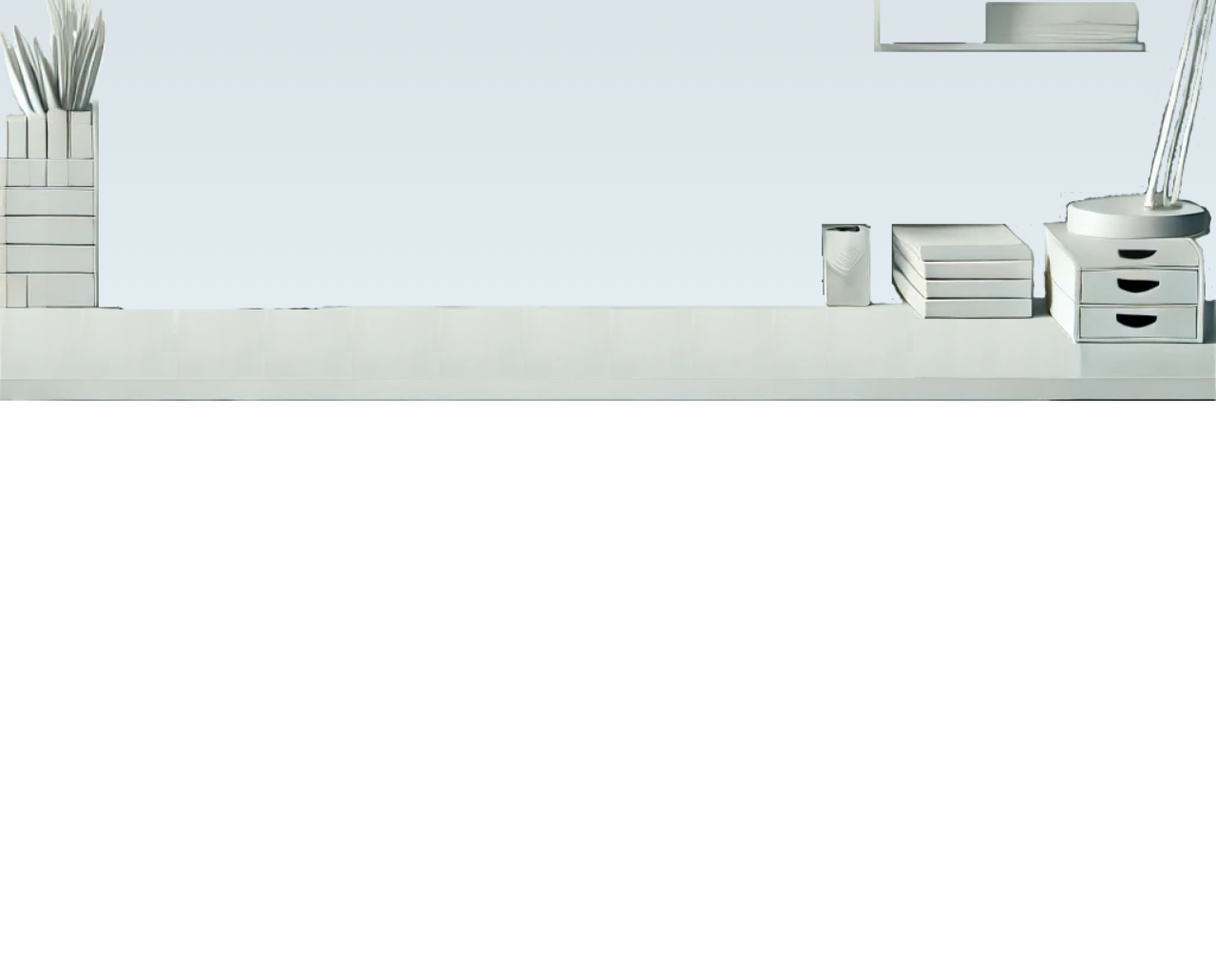
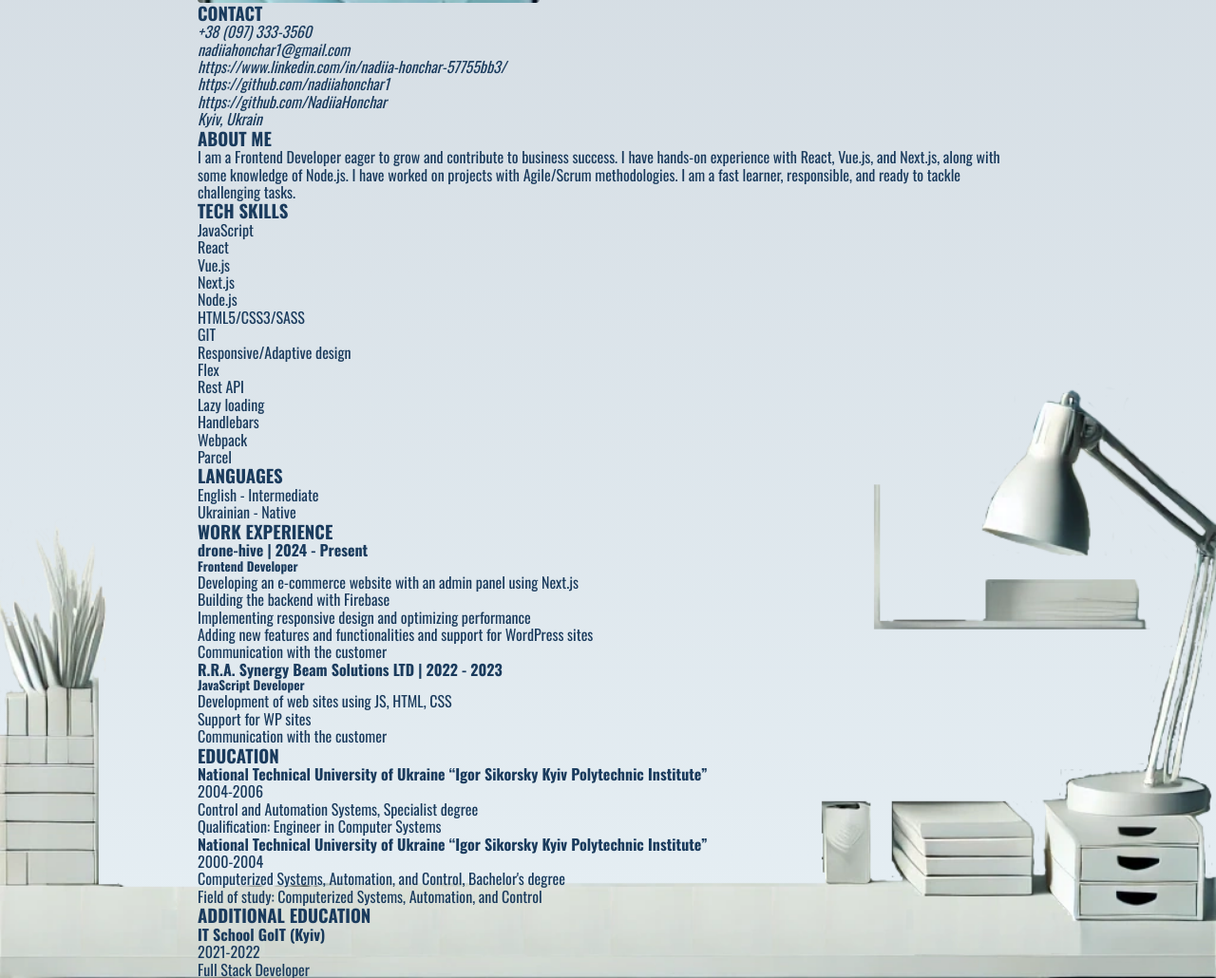
Before and after one commit to nadiiahonchar1/portfolio, a plain HTML site: page index.html in a window 1280 px wide. Shown: the part 378-1408 px from the top of the page at 95% size. Before the commit the page ends 800 px from the top, so only its background shows below. Drawn offline with nearby package versions, Linux system fonts and the light colour scheme.

Commit message:
added html

```diff
--- a/css/styles.css
+++ b/css/styles.css
@@ -19,12 +19,44 @@ body {
   height: 100%;
   margin: 0;
   background: linear-gradient(180deg, #d0d8df, #e6eff4);
+  font-family: 'Oswald', sans-serif;
+  font-optical-sizing: auto;
+  font-weight: 400;
+  font-style: normal;
+  color: #1a3b5d;
+}
+
+ul {
+  list-style: none;
+  padding-left: 0;
+}
+
+a {
+  text-decoration: none;
+  color: inherit;
+}
+
+h1 {
+  font-size: 32px;
+  margin: 8px 0;
+}
+
+h3 {
+  text-transform: uppercase;
+}
+h1,
+h2,
+h3,
+h4,
+h5,
+h6 {
+  font-weight: 700;
 }
 
 .table {
   width: 100%;
-  height: 100vh;
-  background-image: url("/assets/table.webp");
+  min-height: 100vh;
+  background-image: url('/assets/table.webp');
   background-size: contain;
   background-repeat: no-repeat;
   background-position: center bottom;
@@ -32,20 +64,22 @@ body {
 }
 
 .container {
-  /* position: relative; */
   max-width: 600px;
   margin: 0 auto;
   padding: 0 var(--padding-size-mobile);
 }
 
+.title {
+  text-align: center;
+  width: 350px;
+  margin-bottom: 24px;
+}
+
 .photo {
-  /* position: absolute; */
-  /* top: var(--padding-size-mobile);
-  left: var(--padding-size-mobile); */
   width: 45vmin;
   height: auto;
   padding: 4px;
-  background-image: url("/assets/descP.webp");
+  background-image: url('/assets/descP.webp');
   background-size: cover;
   background-repeat: no-repeat;
   border-radius: 4px;
@@ -72,11 +106,6 @@ img {
     max-width: 540px;
     padding: 0 var(--padding-size-tablet);
   }
-
-  /* .photo {
-    top: var(--padding-size-tablet);
-    left: var(--padding-size-tablet);
-  } */
 }
 
 @media (min-width: 1025px) {
@@ -84,9 +113,4 @@ img {
     max-width: 960px;
     padding: 0 var(--padding-size-desktop);
   }
-
-  /* .photo {
-    top: var(--padding-size-desktop);
-    left: var(--padding-size-desktop);
-  } */
 }
--- a/index.html
+++ b/index.html
@@ -6,21 +6,166 @@
     <title>Portfolio</title>
     <link
       rel="stylesheet"
-      href="https://cdnjs.cloudflare.com/ajax/libs/modern-normalize/1.1.0/modern-normalize.min.css"
+      href="https://cdnjs.cloudflare.com/ajax/libs/normalize/8.0.1/normalize.min.css"
+      integrity="sha512-NhSC1YmyruXifcj/KFRWoC561YpHpc5Jtzgvbuzx5VozKpWvQ+4nXhPdFgmx8xqexRcpAglTj9sIBWINXa8x5w=="
+      crossorigin="anonymous"
+      referrerpolicy="no-referrer"
+    />
+    <link rel="preconnect" href="https://fonts.googleapis.com" />
+    <link rel="preconnect" href="https://fonts.gstatic.com" crossorigin />
+    <link
+      href="https://fonts.googleapis.com/css2?family=Oswald:wght@200..700&display=swap"
+      rel="stylesheet"
     />
     <link href="./css/styles.css" rel="stylesheet" />
   </head>
   <body>
+    <header>
+      <div class="container title">
+        <h1>Nadiia Honchar</h1>
+        <hr />
+        <h2>FRONT-END-DEVELOPER</h2>
+      </div>
+    </header>
     <section class="table">
       <div class="container">
-        <h1>Nadiia Honchar</h1>
-        <hr/>
-        <h2>FRONT-END-DEVELOPER</h2>
-        <div class="photo">
-          <img alt="My photo" src="/assets/Photo.png" />
-        </div>
-        <div class="contact"></div>
-          <h2>Contact</h2>
+        <div>
+          <div class="sidebar">
+            <div class="photo">
+              <img alt="My photo" src="/assets/Photo.png" />
+            </div>
+            <div>
+              <h3>Contact</h3>
+
+              <address class="address">
+                <ul>
+                  <li>
+                    <a href="tel:+380973333560">+38 (097) 333-3560</a>
+                  </li>
+                  <li>
+                    <a href="mailto:nadiiahonchar1@gmail.com">nadiiahonchar1@gmail.com</a>
+                  </li>
+                  <li>
+                    <a href="https://www.linkedin.com/in/nadiia-honchar-57755bb3/"
+                      >https://www.linkedin.com/in/nadiia-honchar-57755bb3/</a
+                    >
+                  </li>
+                  <li>
+                    <a href="https://github.com/nadiiahonchar1"
+                      >https://github.com/nadiiahonchar1</a
+                    >
+                  </li>
+                  <li>
+                    <a href="https://github.com/NadiiaHonchar">https://github.com/NadiiaHonchar</a>
+                  </li>
+                  <li>
+                    <a href="https://maps.app.goo.gl/PHRDdEQjLKyy6As76"> Kyiv, Ukrain</a>
+                  </li>
+                </ul>
+              </address>
+            </div>
+            <div class="about-me">
+              <h3>About Me</h3>
+              <p>
+                I am a Frontend Developer eager to grow and contribute to business success. I have
+                hands-on experience with React, Vue.js, and Next.js, along with some knowledge of
+                Node.js. I have worked on projects with Agile/Scrum methodologies. I am a fast
+                learner, responsible, and ready to tackle challenging tasks.
+              </p>
+            </div>
+            <div class="tech-skills">
+              <h3>TECH SKILLS</h3>
+              <ul>
+                <li>JavaScript</li>
+                <li>React</li>
+                <li>Vue.js</li>
+                <li>Next.js</li>
+                <li>Node.js</li>
+                <li>HTML5/CSS3/SASS</li>
+                <li>GIT</li>
+                <li>Responsive/Adaptive design</li>
+                <li>Flex</li>
+                <li>Rest API</li>
+                <li>Lazy loading</li>
+                <li>Handlebars</li>
+                <li>Webpack</li>
+                <li>Parcel</li>
+              </ul>
+            </div>
+            <div class="languages">
+              <h3>languages</h3>
+              <ul>
+                <li><span>English</span> - Intermediate</li>
+                <li><span>Ukrainian</span> - Native</li>
+              </ul>
+            </div>
+          </div>
+          <div class="main-info">
+            <div class="work-experience">
+              <h3>work experience</h3>
+              <ul>
+                <li>
+                  <article>
+                    <h4>drone-hive | 2024 - Present</h4>
+                    <h5>Frontend Developer</h5>
+                    <ul>
+                      <li>Developing an e-commerce website with an admin panel using Next.js</li>
+                      <li>Building the backend with Firebase</li>
+                      <li>Implementing responsive design and optimizing performance</li>
+                      <li>
+                        Adding new features and functionalities and support for WordPress sites
+                      </li>
+                      <li>Communication with the customer</li>
+                    </ul>
+                  </article>
+                </li>
+                <li>
+                  <article>
+                    <h4>R.R.A. Synergy Beam Solutions LTD | 2022 - 2023</h4>
+                    <h5>JavaScript Developer</h5>
+                    <ul>
+                      <li>Development of web sites using JS, HTML, CSS</li>
+                      <li>Support for WP sites</li>
+                      <li>Communication with the customer</li>
+                    </ul>
+                  </article>
+                </li>
+              </ul>
+            </div>
+            <div class="education">
+              <h3>education</h3>
+              <ul>
+                <li>
+                  <article>
+                    <h4>
+                      National Technical University of Ukraine “Igor Sikorsky Kyiv Polytechnic
+                      Institute”
+                    </h4>
+                    <p>2004-2006</p>
+                    <p>Control and Automation Systems, Specialist degree</p>
+                    <p>Qualification: Engineer in Computer Systems</p>
+                  </article>
+                </li>
+                <li>
+                  <article>
+                    <h4>
+                      National Technical University of Ukraine “Igor Sikorsky Kyiv Polytechnic
+                      Institute”
+                    </h4>
+                    <p>2000-2004</p>
+                    <p>Computerized Systems, Automation, and Control, Bachelor's degree</p>
+                    <p>Field of study: Computerized Systems, Automation, and Control</p>
+                  </article>
+                </li>
+              </ul>
+            </div>
+            <div class="addidtion-education">
+              <h3>ADDITIONAL EDUCATION</h3>
+              <h4>IT School GoIT (Kyiv)</h4>
+              <p>2021-2022</p>
+              <p>Full Stack Developer</p>
+            </div>
+          </div>
         </div>
       </div>
     </section>
```
Also changed, not shown: .prettierrc.json (added), assets/knopka.png (added).
